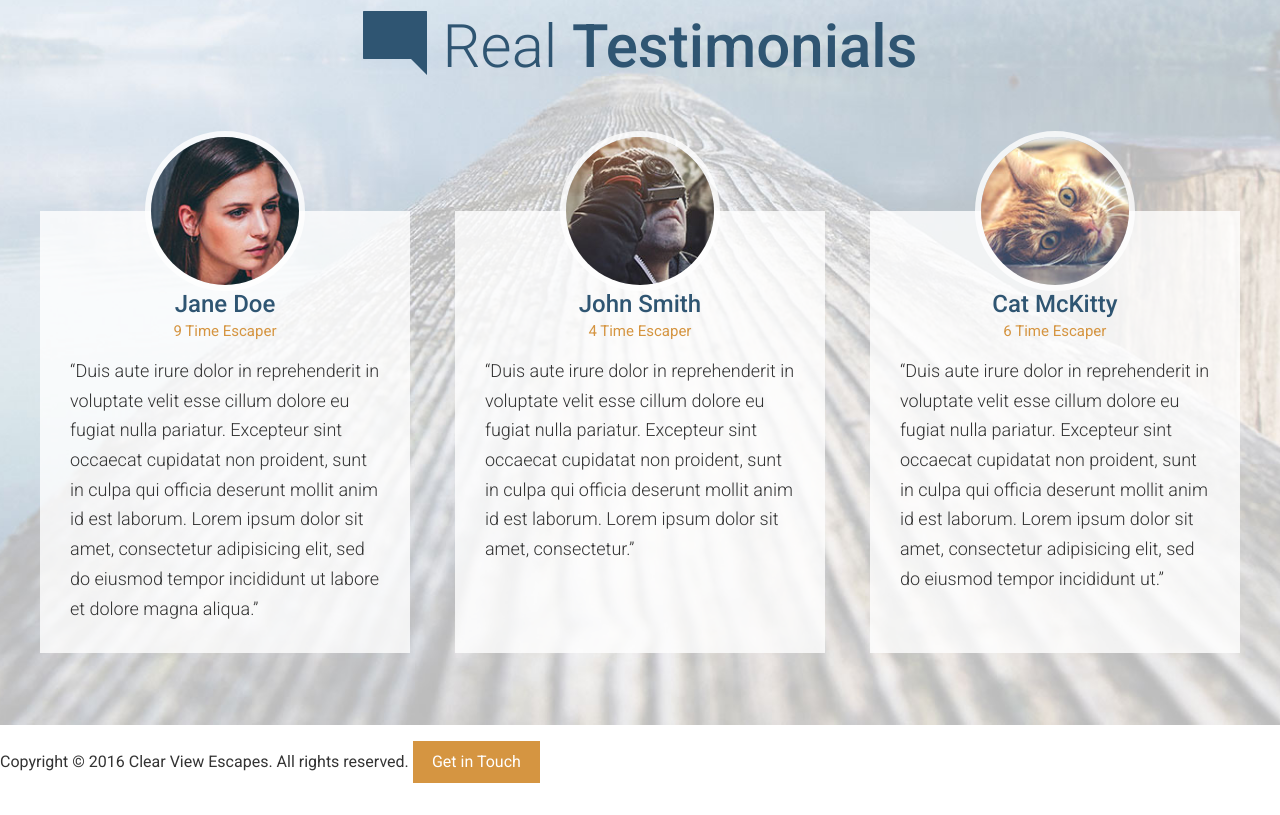
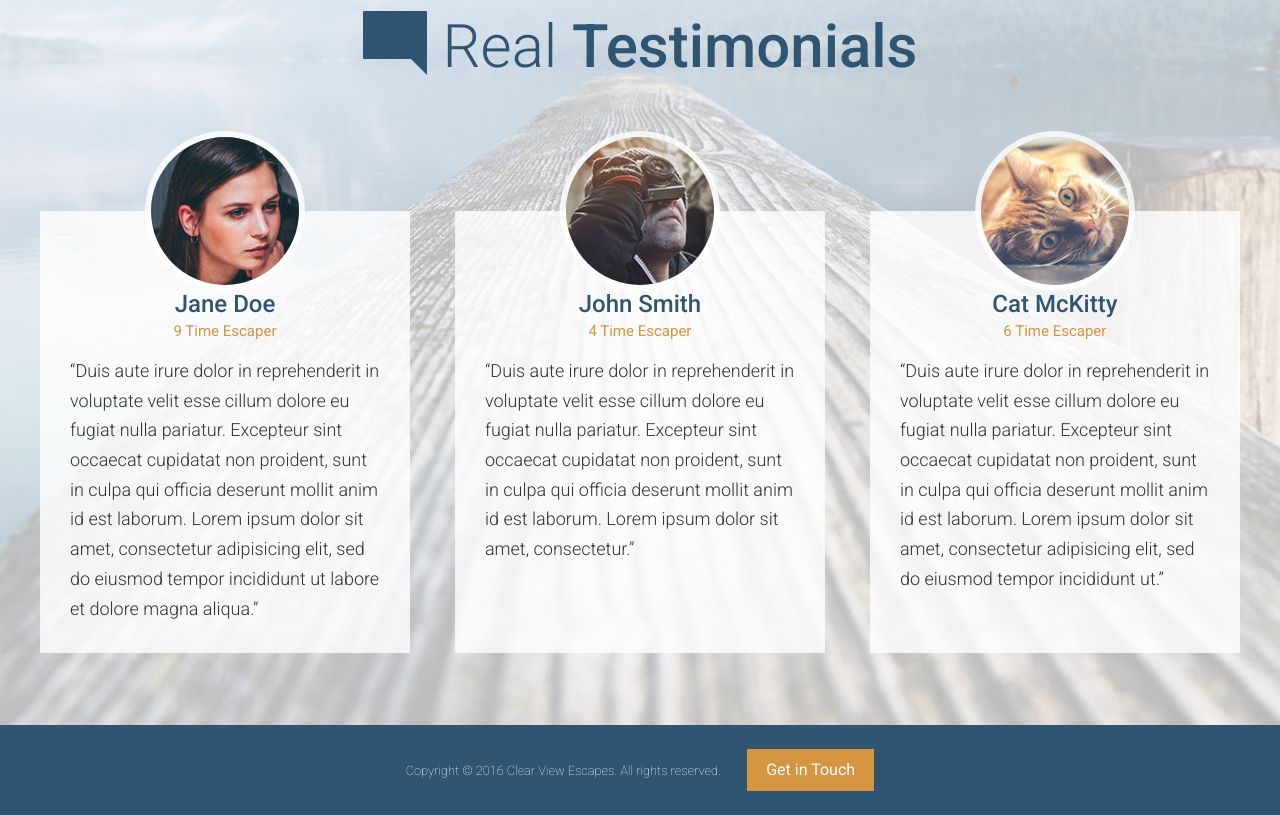
Before and after one commit to JerryProulx/travel, a website: page app/index.html in a window 1280 px wide. Shown: the part 3153-3968 px from the top of the page. Drawn offline with Linux system fonts and the light colour scheme.

Commit message:
Completed the footer section

```diff
--- /dev/null
+++ b/app/assets/styles/modules/_site-footer.css
@@ -0,0 +1,19 @@
+.site-footer {
+  background-color: $mainBlue;
+  color: white;
+  padding: 0.5rem 0;
+  text-align: center;
+
+  &__text {
+    font-weight: 200;
+    font-size: 0.8rem;
+    display: block;
+    margin-bottom: 1rem;
+
+    @mixin atMedium {
+      display: inline;
+      margin-bottom: 0;
+      margin-right: 1.4rem;
+    }
+  }
+}
--- a/app/assets/styles/styles.css
+++ b/app/assets/styles/styles.css
@@ -13,3 +13,4 @@
 @import "modules/_feature-item";
 @import "modules/_testimonial";
 @import "modules/_sprite";
+@import "modules/_site-footer";
--- a/app/index.html
+++ b/app/index.html
@@ -145,8 +145,10 @@
     </div>
   </div>
 
-  <footer>
-    <p>Copyright &copy; 2016 Clear View Escapes. All rights reserved. <a href="#" class="btn btn--orange">Get in Touch</a></p>
+  <footer class="site-footer">
+    <div class="wrapper">
+      <p><span class="site-footer__text">Copyright &copy; 2016 Clear View Escapes. All rights reserved.</span> <a href="#" class="btn btn--orange">Get in Touch</a></p>
+    </div>
   </footer>
 </body>
 </html>
--- a/app/temp/styles/styles.css
+++ b/app/temp/styles/styles.css
@@ -834,3 +834,22 @@
     height: 42px;
     background-position: 36.69752421959096% 45.792307692307695%;
   }
+.site-footer {
+  background-color: #2f5572;
+  color: white;
+  padding: 0.5rem 0;
+  text-align: center;
+}
+.site-footer__text {
+    font-weight: 200;
+    font-size: 0.8rem;
+    display: block;
+    margin-bottom: 1rem;
+  }
+@media (min-width: 800px) {
+.site-footer__text {
+      display: inline;
+      margin-bottom: 0;
+      margin-right: 1.4rem
+  }
+  }
```
